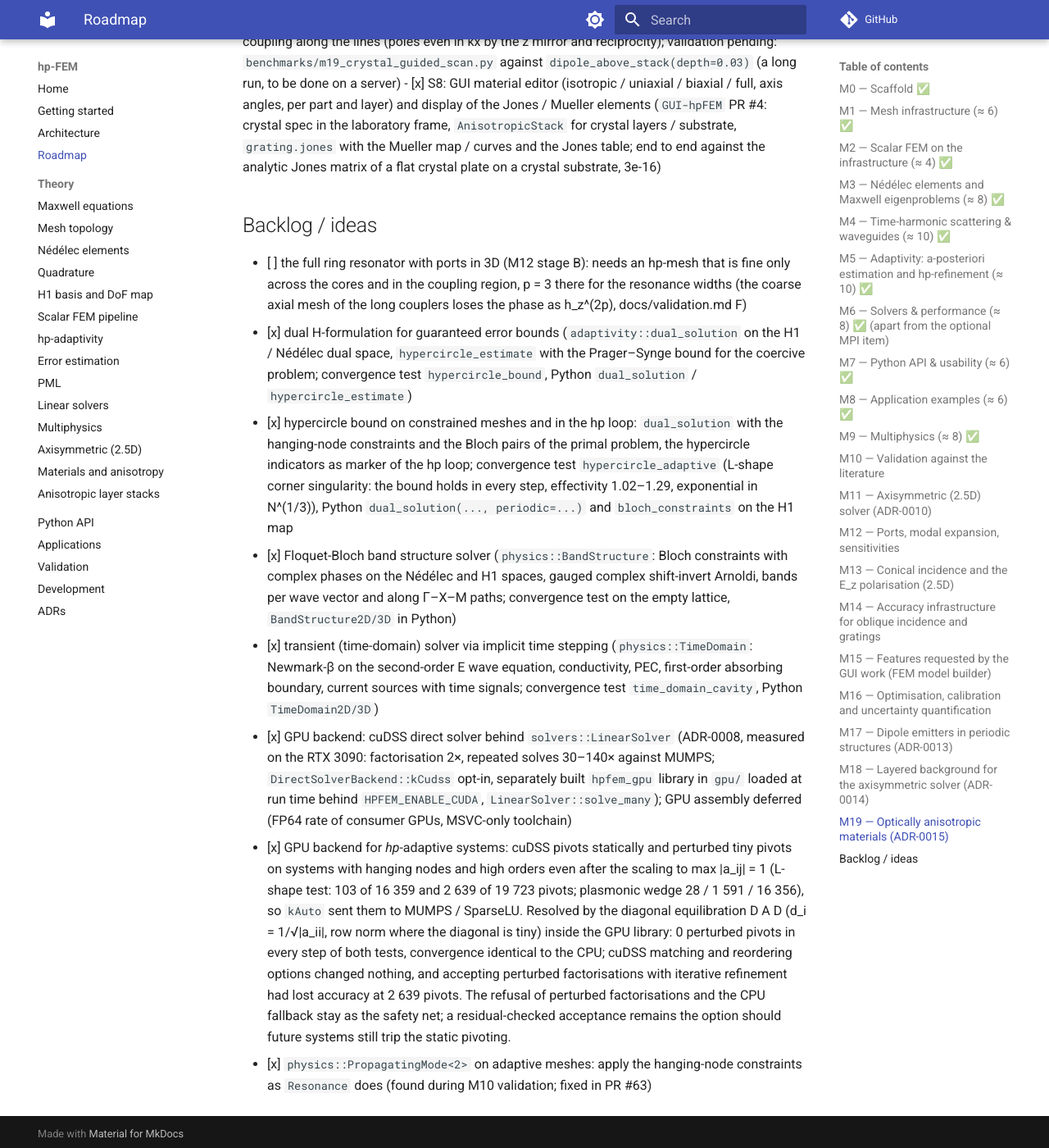
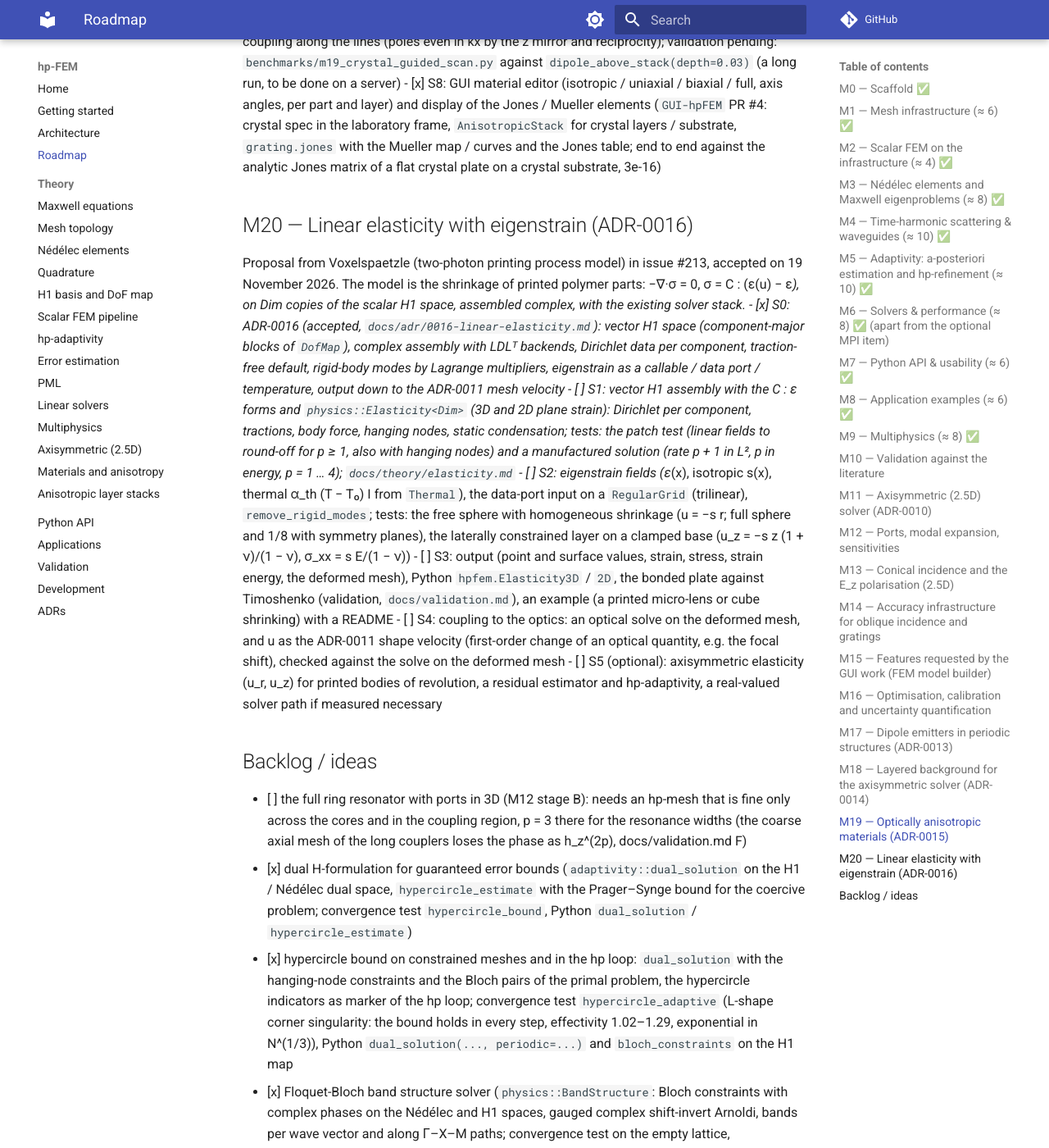
Before and after one commit to PhotonPower/hp-FEM, an MkDocs documentation site: the page built from docs/roadmap.md, in a window 1280 px wide and 1400 px high, scrolled down 17794 px. Shown: the whole window at 82% size. Built offline with MkDocs 1.6.1 and Material for MkDocs 9.7.7, drawn with Linux system fonts in a browser that asks for light colours; comment, search, counter and statistics services are not loaded.

Commit message:
docs(roadmap): M20 linear elasticity, ADR-0016 accepted (#213)
Co-Authored-By: Claude Opus 5.5 <noreply@anthropic.com>

```diff
--- a/docs/roadmap.md
+++ b/docs/roadmap.md
@@ -698,6 +698,32 @@ last.
   Mueller map / curves and the Jones table; end to end against the analytic Jones matrix of a flat
   crystal plate on a crystal substrate, 3e-16)
 
+## M20 — Linear elasticity with eigenstrain (ADR-0016)
+Proposal from Voxelspaetzle (two-photon printing process model) in issue #213, accepted on
+19 November 2026. The model is the shrinkage of printed polymer parts:
+−∇·σ = 0, σ = C : (ε(u) − ε*), on Dim copies of the scalar H1 space, assembled complex, with the
+existing solver stack.
+- [x] S0: ADR-0016 (accepted, `docs/adr/0016-linear-elasticity.md`): vector H1 space
+  (component-major blocks of `DofMap`), complex assembly with LDLᵀ backends, Dirichlet data per
+  component, traction-free default, rigid-body modes by Lagrange multipliers, eigenstrain as a
+  callable / data port / temperature, output down to the ADR-0011 mesh velocity
+- [ ] S1: vector H1 assembly with the C : ε forms and `physics::Elasticity<Dim>` (3D and 2D plane
+  strain): Dirichlet per component, tractions, body force, hanging nodes, static condensation;
+  tests: the patch test (linear fields to round-off for p ≥ 1, also with hanging nodes) and a
+  manufactured solution (rate p + 1 in L², p in energy, p = 1 … 4); `docs/theory/elasticity.md`
+- [ ] S2: eigenstrain fields (ε*(x), isotropic s(x), thermal α_th (T − T₀) I from `Thermal`), the
+  data-port input on a `RegularGrid` (trilinear), `remove_rigid_modes`; tests: the free sphere
+  with homogeneous shrinkage (u = −s r; full sphere and 1/8 with symmetry planes), the laterally
+  constrained layer on a clamped base (u_z = −s z (1 + ν)/(1 − ν), σ_xx = s E/(1 − ν))
+- [ ] S3: output (point and surface values, strain, stress, strain energy, the deformed mesh),
+  Python `hpfem.Elasticity3D` / `2D`, the bonded plate against Timoshenko (validation,
+  `docs/validation.md`), an example (a printed micro-lens or cube shrinking) with a README
+- [ ] S4: coupling to the optics: an optical solve on the deformed mesh, and u as the ADR-0011
+  shape velocity (first-order change of an optical quantity, e.g. the focal shift), checked
+  against the solve on the deformed mesh
+- [ ] S5 (optional): axisymmetric elasticity (u_r, u_z) for printed bodies of revolution, a
+  residual estimator and hp-adaptivity, a real-valued solver path if measured necessary
+
 ## Backlog / ideas
 - [ ] the full ring resonator with ports in 3D (M12 stage B): needs an hp-mesh that is fine
   only across the cores and in the coupling region, p = 3 there for the resonance widths
```
Also changed, not shown: docs/adr/0016-linear-elasticity.md (+1 -1 lines), docs/adr/README.md (+1 -1 lines).
